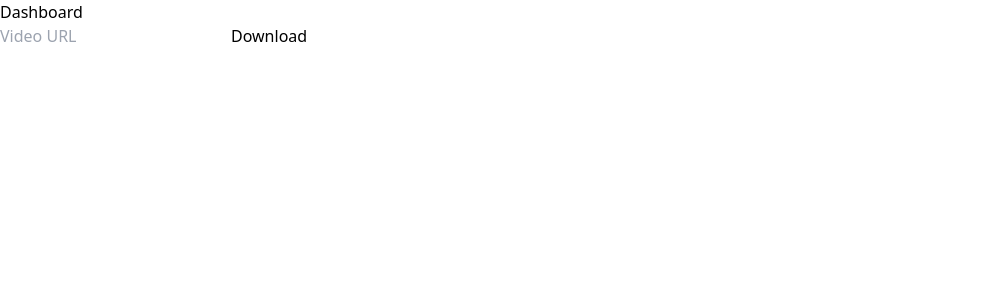
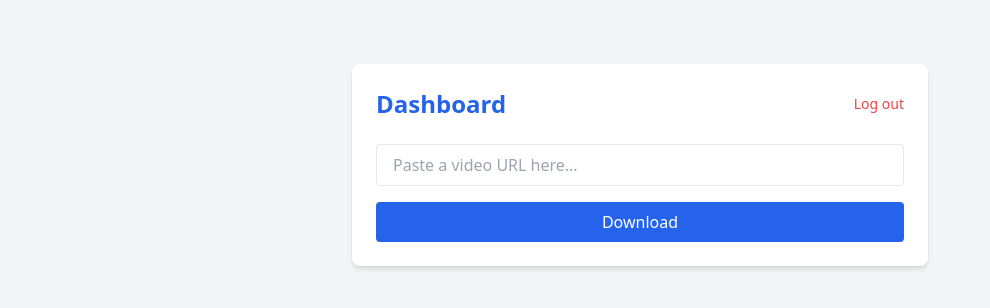
Before and after one commit to GlitchRider1/cliplinker-video-downloader, a Next.js app: page /dashboard in a window 1280 px wide. Shown: the top 308 px of the page, without its empty margins (0-990 px from the left). Built offline with nearby package versions, Linux system fonts and the light colour scheme; no server answers.

Commit message:
Update dashboard.js

```diff
--- a/pages/dashboard.js
+++ b/pages/dashboard.js
@@ -1,10 +1,17 @@
 import { useState } from 'react';
+import { supabase } from '../lib/supabaseClient';
+import { useRouter } from 'next/router';
 
 export default function Dashboard() {
   const [url, setUrl] = useState('');
   const [data, setData] = useState(null);
+  const [loading, setLoading] = useState(false);
+  const router = useRouter();
 
   const handleDownload = async () => {
+    if (!url) return;
+    setLoading(true);
+    try {
       const res = await fetch('/api/download', {
         method: 'POST',
         headers: { 'Content-Type': 'application/json' },
@@ -12,14 +19,56 @@ export default function Dashboard() {
       });
       const json = await res.json();
       setData(json);
+    } catch (err) {
+      console.error('Error:', err);
+    }
+    setLoading(false);
+  };
+
+  const handleLogout = async () => {
+    await supabase.auth.signOut();
+    router.push('/');
   };
 
   return (
-    <div>
-      <h1>Dashboard</h1>
-      <input onChange={(e) => setUrl(e.target.value)} placeholder="Video URL" />
-      <button onClick={handleDownload}>Download</button>
-      {data && <pre>{JSON.stringify(data, null, 2)}</pre>}
+    <div className="min-h-screen bg-gray-100 p-6 font-sans">
+      <div className="max-w-xl mx-auto bg-white shadow-md rounded-lg p-6 mt-10">
+        <div className="flex justify-between items-center mb-6">
+          <h2 className="text-2xl font-bold text-blue-600">Dashboard</h2>
+          <button onClick={handleLogout} className="text-sm text-red-500 hover:underline">
+            Log out
+          </button>
+        </div>
+
+        <input
+          className="w-full px-4 py-2 border rounded mb-4"
+          placeholder="Paste a video URL here..."
+          onChange={(e) => setUrl(e.target.value)}
+        />
+        <button
+          onClick={handleDownload}
+          className="w-full bg-blue-600 text-white py-2 rounded hover:bg-blue-700 transition"
+        >
+          {loading ? 'Processing...' : 'Download'}
+        </button>
+
+        {data && (
+          <div className="mt-6 p-4 bg-gray-50 border rounded">
+            <h3 className="font-bold text-lg text-gray-700 mb-2">Download Result:</h3>
+            <p className="text-sm mb-1">
+              <strong>Title:</strong> {data.title}
+            </p>
+            <a
+              href={data.downloadUrl}
+              className="text-blue-500 hover:underline text-sm"
+              target="_blank"
+              rel="noopener noreferrer"
+            >
+              Download Link
+            </a>
+          </div>
+        )}
+      </div>
     </div>
   );
 }
```
Lines whose indentation alone changed are shown as unchanged.
